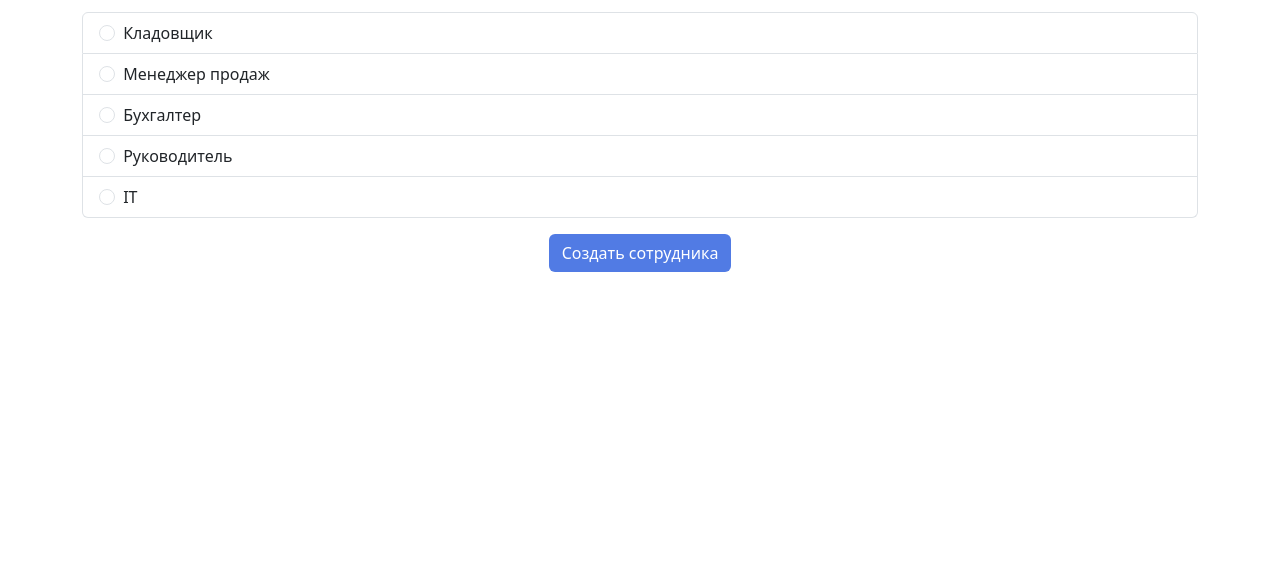
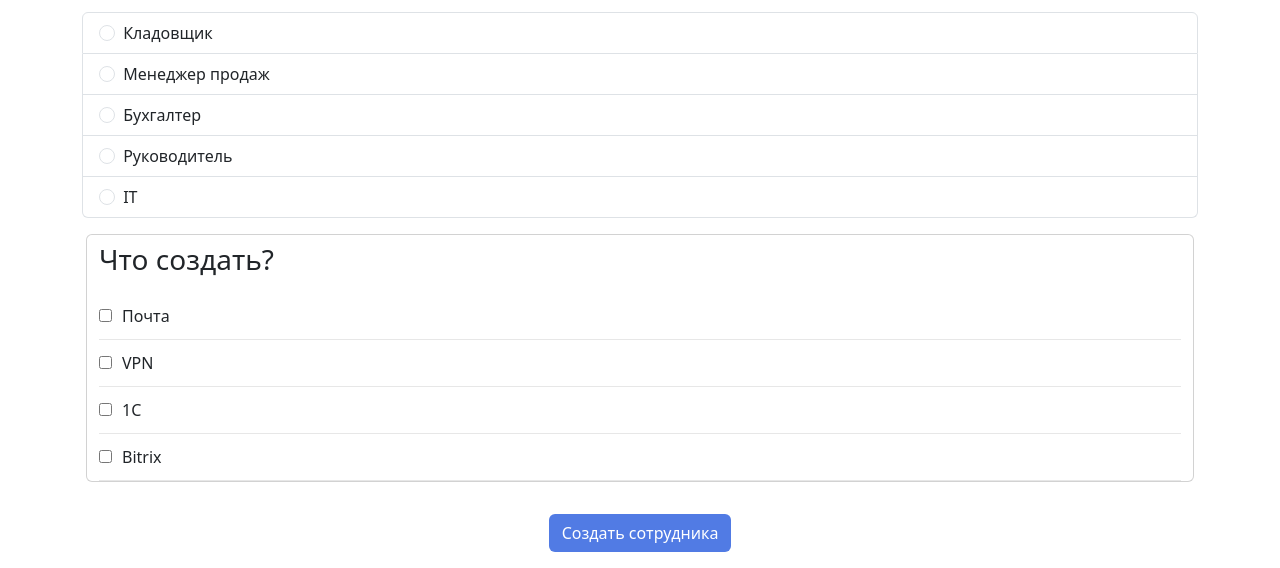
Before and after one commit to Mara8647/web-trash, a Flask app: page /create_employee in a window 1280 px wide. Shown: the part 586-1154 px from the top of the page. Before the commit the page ends 858 px from the top, so only its background shows below. Run offline with Flask 3, Linux system fonts and the light colour scheme; parts of the project's set-up code (start-up, migrations or seed data) failed here and were passed over.

Commit message:
Minor touchup of the interface and bugfix

```diff
--- a/templates/create_employee.html
+++ b/templates/create_employee.html
@@ -1,6 +1,15 @@
 {% extends "base.html" %}
 {% block title %}Создание сотрудника{% endblock %}
 {% block content %}
+<style>
+    .switch-line {
+        display: flex;
+        gap: 10px;
+        align-items: center;
+        padding: 11px 0;
+        border-bottom: 1px solid rgb(231, 231, 231);
+    }
+</style>
 <form method="POST" id="mainForm">
     <div class="mb-3 mt-3 container">
         <label class="form-label">ФИО</label>
@@ -58,8 +67,26 @@
         </ul>
     </div>
 
+    <div class="container p-3">
+        <div class="container pt-2 card">
+            <h3 class="mb-3">Что создать?</h3>
+            <label class="switch-line">
+                <input type="checkbox" name="need_email">Почта
+            </label>
+            <label class="switch-line">
+                <input type="checkbox" name="need_vpn">VPN
+            </label>
+            <label class="switch-line">
+                <input type="checkbox" name="need_onec">1C
+            </label>
+            <label class="switch-line">
+                <input type="checkbox" name="need_bitrix">Bitrix
+            </label>
+        </div>
+    </div>
+
     <div class="text-center pt-3 pb-3">
-        <button type="submit" onclick="document.getElementById('wrapper').style.visibility = visible" class="btn" style="background-color: #517be4; color: #ffffff" id="nextButton">Создать сотрудника</button>
+        <button type="submit" class="btn" style="background-color: #517be4; color: #ffffff" id="nextButton">Создать сотрудника</button>
     </div>
 </form>
 {% endblock %}
```
Also changed, not shown: templates/employee_detail.html (+4 -4 lines), templates/employees.html (+20 -2 lines).
